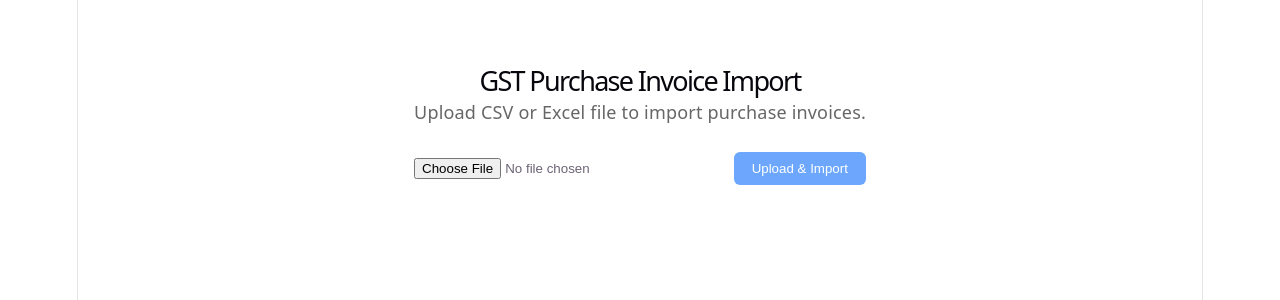
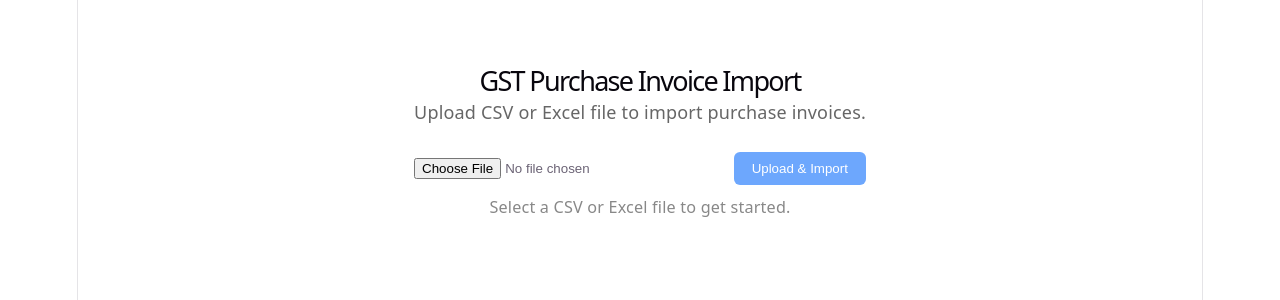
Before and after one commit to adhaulyamilind/ma-main, a React (Vite) app in the folder frontend/: page / in a window 1280 px wide. Shown: the top 300 px of the page. Built offline with nearby package versions, Linux system fonts and the light colour scheme.

Commit message:
UI improved - empty state hint

```diff
--- a/frontend/src/App.css
+++ b/frontend/src/App.css
@@ -6,6 +6,7 @@
 }
 .app h1 { font-size: 1.5rem; margin-bottom: 0.25rem; }
 .sub { color: #666; margin-bottom: 1.5rem; }
+.empty-hint { color: #888; font-size: 0.9rem; margin-top: -0.5rem; margin-bottom: 1rem; }
 
 .upload-section {
   display: flex;
--- a/frontend/src/App.jsx
+++ b/frontend/src/App.jsx
@@ -82,6 +82,9 @@ export default function App() {
           {loading ? 'Importing...' : 'Upload & Import'}
         </button>
       </div>
+      {!file && (
+        <p className="empty-hint">Select a CSV or Excel file to get started.</p>
+      )}
 
       {error && <div className="error-box">{error}</div>}
 
```
